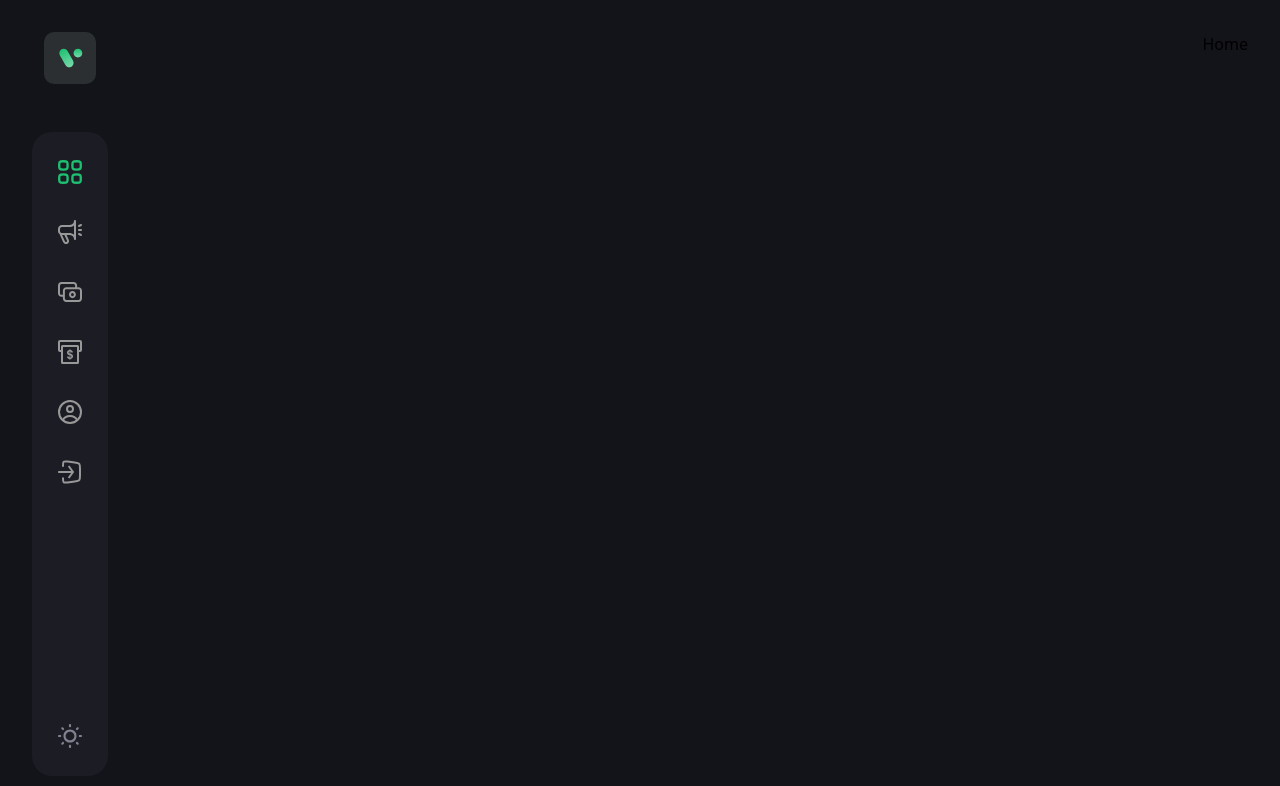
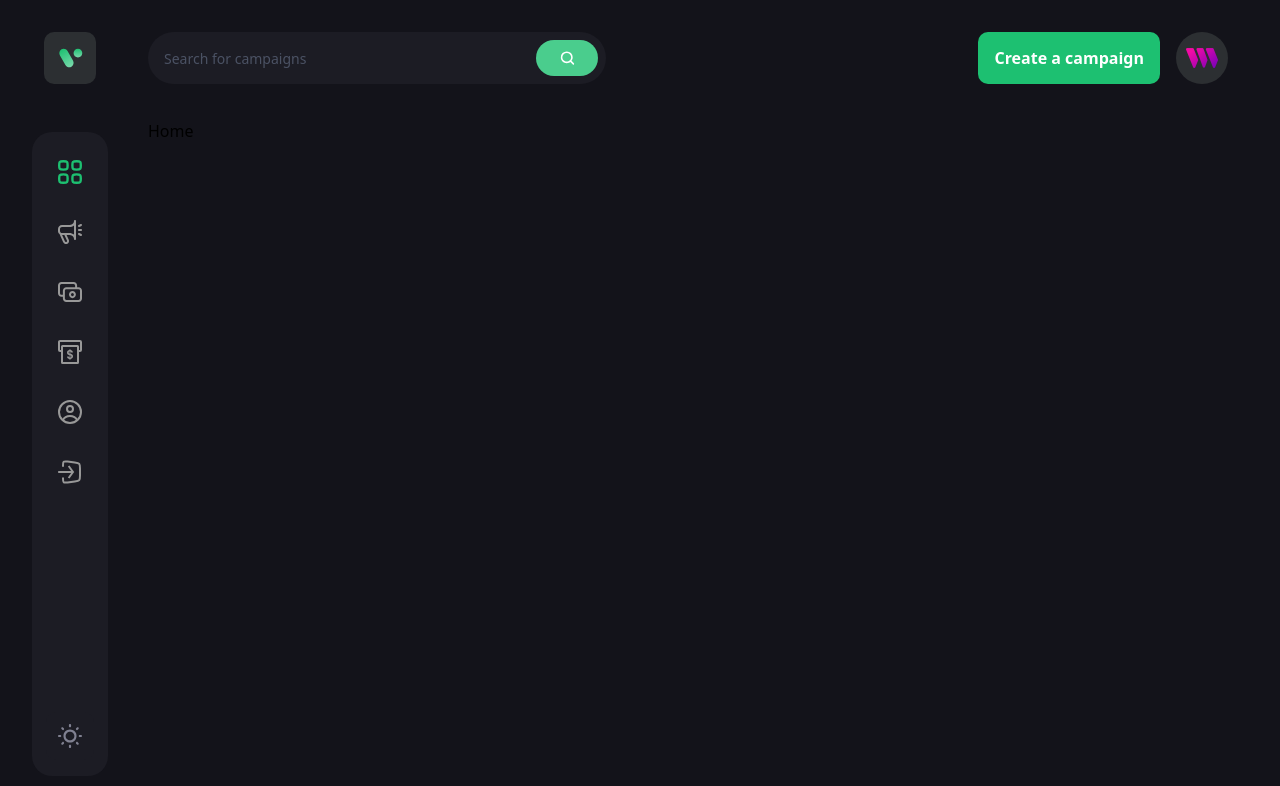
Before and after one commit to SURAJPATIL6088/CrowdFunding_Web3.0, a React (Vite) app in the folder client/: page / in a window 1280 px wide. Shown: the top 786 px of the page. Built offline with nearby package versions, Linux system fonts and the light colour scheme; what @thirdweb-dev/react would draw is missing.

Commit message:
Navigation Functionality Added

```diff
--- a/client/src/App.jsx
+++ b/client/src/App.jsx
@@ -5,20 +5,25 @@
 import { CampaignDetails, CreateCampaign, Profile, Home } from "./pages";
 
 // components
-import {Sidebar, Navbar} from './components';
+import { Sidebar, Navbar } from "./components";
 
 const App = () => {
   return (
     <div className="relative sm:p-8 p-4 bg-[#13131a] min-h-screen flex flex-row">
-      <div className="sm:flex hidden mr-10 relative"><Sidebar/></div>
+      <div className="sm:flex hidden mr-10 relative">
+        <Sidebar />
+      </div>
 
       <div className="flex-1 max-sm:w-full max-w-[1280px] mx-auto sm:pr-5">
-        <Navbar/>
+        <Navbar />
+
+        <Routes>
+          <Route path="/" element={<Home />} />
+          <Route path="/profile" element={<Profile/>}/>
+          <Route path="/create-campaign" element={<CreateCampaign/>}/>
+          <Route path="/campaign-details" element={<CampaignDetails/>}/>
+        </Routes>
       </div>
-
-      <Routes>
-        <Route path="/" element={<Home/>}/>
-      </Routes>
     </div>
   );
 };
--- /dev/null
+++ b/client/src/components/CustomButton.jsx
@@ -0,0 +1,15 @@
+import React from "react";
+
+const CustomButton = ({ btnType, title, handleClick, styles }) => {
+  return (
+    <button
+      type={btnType}
+      className={`font-epilogue font-semibold text-[16px] leading-[26px] text-white min-h-[52px] px-4 rounded-[10px] ${styles}`}
+      onClick={handleClick}
+    >
+      {title}
+    </button>
+  );
+};
+
+export default CustomButton;
--- a/client/src/components/Navbar.jsx
+++ b/client/src/components/Navbar.jsx
@@ -1,9 +1,125 @@
-import React from 'react'
+import React, { useState } from "react";
+import { Link, useNavigate } from "react-router-dom";
+
+import { CustomButton } from "./";
+import { logo, menu, search, thirdweb } from "../assets";
+import { navlinks } from "../constants";
 
 const Navbar = () => {
+  const navigate = useNavigate();
+  const [isActive, setIsActive] = useState("dashboard");
+  const [toggleDrawer, setToggleDrawer] = useState(false);
+
+  const address = "0x1eah45";
+
   return (
-    <div> </div>
-  )
-}
+    <div className="flex md:flex-row flex-col-reverse justify-between mb-[35px] gap-6">
+      <div className="lg:flex-1 flex flex-row max-w-[458px] py-2 pl-4 pr-2 h-[52px] bg-[#1c1c24] rounded-[100px]">
+        <input
+          type="text"
+          placeholder="Search for campaigns"
+          className="flex w-full font-epilogue font-normal text-[14px] placeholder:text-[#4b5264] text-white bg-transparent outline-none"
+        />
+        <div className="w-[72px] h-full rounded-[20px] bg-[#4acd8d] flex justify-center items-center cursor-pointer">
+          <img
+            src={search}
+            alt="search"
+            className="w-[15px] h-[15px] object-contain"
+          />
+        </div>
+      </div>
+
+      <div className="sm:flex hidden flex-row justify-end gap-4">
+        <CustomButton
+          btnType="button"
+          title={address ? "Create a campaign" : "Connect"}
+          styles={address ? "bg-[#1dc071]" : "bg-[#8c6dfd]"}
+          handleClick={() => {
+            if (address) navigate("create-campaign");
+            else "connect()";
+          }}
+        />
+
+        <Link to="/profile">
+          <div className="w-[52px] h-[52px] rounded-full bg-[#2c2f32] flex justify-center items-center cursor-pointer">
+            <img
+              src={thirdweb}
+              alt="user"
+              className="w-[60%] h-[60%] object-contain"
+            />
+          </div>
+        </Link>
+      </div>
+
+      {/* smaall screen navigation */}
+
+      <div className="sm:hidden flex justify-between items-center relative">
+        <div className="w-[40px] h-[40px] rounded-[10px] bg-[#2c2f32] flex justify-center items-center cursor-pointer">
+          <img
+            src={thirdweb}
+            alt="user"
+            className="w-[60%] h-[60%] object-contain"
+          />
+        </div>
+
+        <img
+          src={menu}
+          alt="menu"
+          className="w-[34px] h-[34px] object-contain cursor-pointer"
+          onClick={() => setToggleDrawer((prev) => !prev)}
+        />
+
+        <div
+          className={`absolute top-[60px] right-0 left-0 bg-[#1c1c24] z-10 shadow-secondary py-4 ${
+            !toggleDrawer ? "-translate-y-[100vh]" : "translate-y-0"
+          } transition-all duration-700`}
+        >
+          <ul className="mb-4">
+            {navlinks.map((link) => (
+              <li
+                key={link.name}
+                className={`flex p-4 ${
+                  isActive === link.name && "bg-[#3a3a43"
+                }`}
+                onClick={() => {
+                  setIsActive(link.name);
+                  setToggleDrawer(false);
+                  navigate(link.link);
+                }}
+              >
+                <img
+                  src={link.imgUrl}
+                  alt={link.name}
+                  className={`w-[24px] h-[24px] object-contain ${
+                    isActive === link.name ? "grayscale-0" : "grayscale"
+                  }`}
+                />
+                <p
+                  className={`ml-[20px] font-epilogue font-semibold text-[14px] ${
+                    isActive === link.name ? "text-[#1dc071]" : "text-[#808191]"
+                  }`}
+                >
+                  {link.name}
+                </p>
+              </li>
+            ))}
+          </ul>
+
+          <div className="flex mx-4">
+          <CustomButton
+          btnType="button"
+          title={address ? "Create a campaign" : "Connect"}
+          styles={address ? "bg-[#1dc071]" : "bg-[#8c6dfd]"}
+          handleClick={() => {
+            if (address) navigate("create-campaign");
+            else "connect()";
+          }}
+        />
+          </div>
+        </div>
+      </div>
+    </div>
+  );
+};
 
 export default Navbar;
--- a/client/src/components/index.js
+++ b/client/src/components/index.js
@@ -1,2 +1,3 @@
 export {default as Sidebar} from './Sidebar';
 export {default as Navbar} from './Navbar';
+export {default as CustomButton} from './CustomButton';
```
